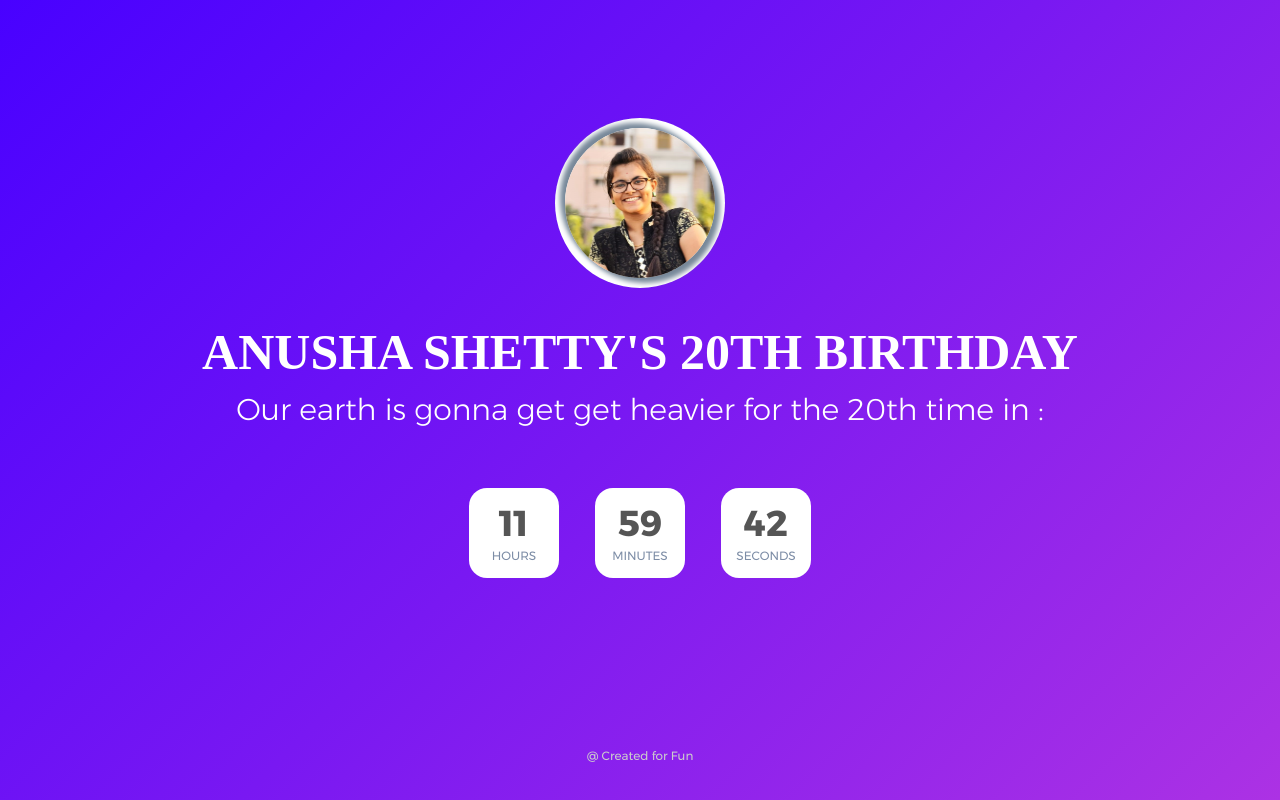
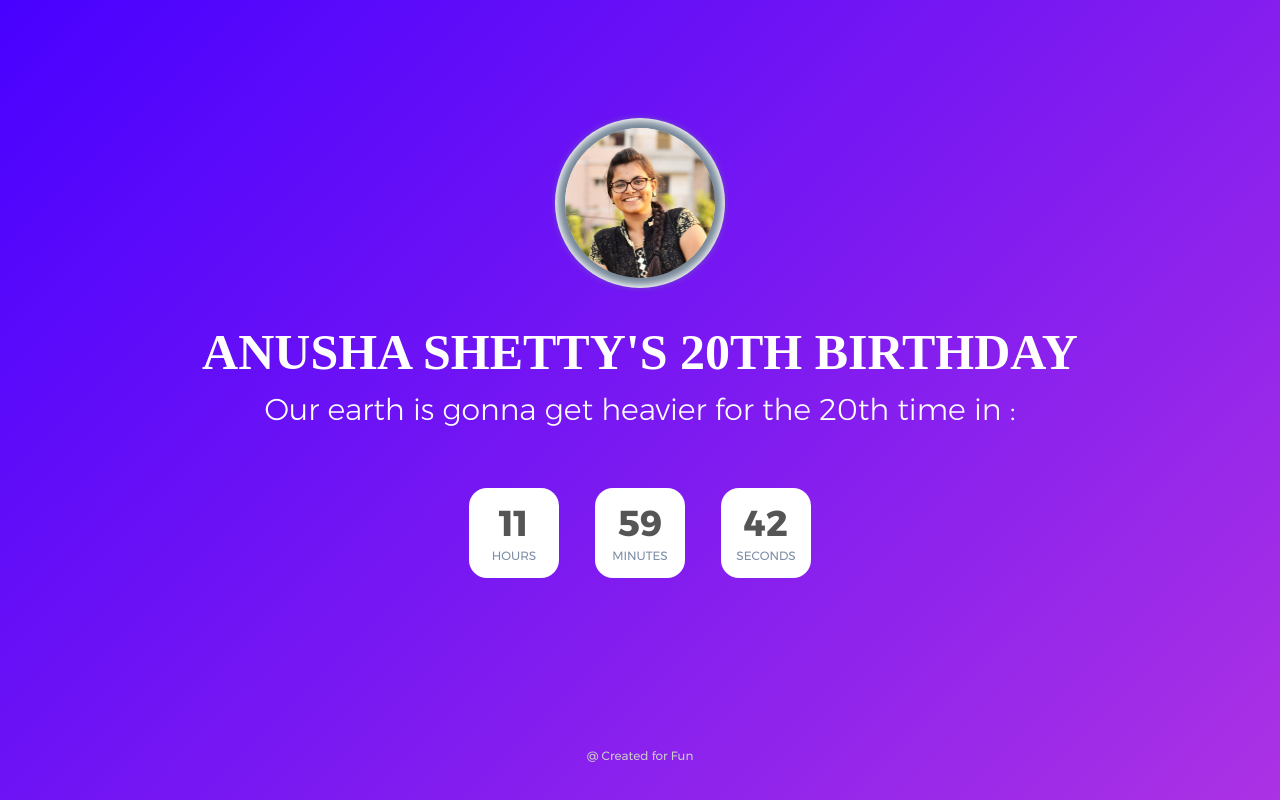
Before and after one commit to Mohammed-Aman-Khan/static-websites.github.io, a plain HTML site: page bday-site/index.html in a window 1280 px wide. Drawn offline with Linux system fonts and the light colour scheme; a web font is replaced by a local one.

Commit message:
Update index.html

```diff
--- a/bday-site/index.html
+++ b/bday-site/index.html
@@ -11,21 +11,30 @@
 </head>
 
 <body>
-
-
+    <style>
+        .image {
+            width: 150px;
+            height: 150px;
+            border-radius: 100%;
+            display: block;
+            margin-top: 10px;
+            margin-left: 10px;
+            box-shadow: 5px 5px 10px lightslategray,
+                -5px -5px 10px lightslategray, 5px -5px 10px lightslategray, -5px 5px 10px lightslategray;
+        }
+    </style>
     <div class="bg-g1 size1 flex-w flex-col-c-sb p-l-15 p-r-15 p-t-55 p-b-35 respon1">
         <span></span>
         <div class="flex-col-c p-t-50 p-b-50">
             <div style="border-radius: 100%; width: 170px; height: 170px; background-color: white; ">
-                <img src="./img.jpeg"
-                    style="width: 150px; height: 150px; border-radius: 100%; display: block; margin-top: 10px; margin-left: 10px; box-shadow: 5px 5px 5px lightslategray, -5px -5px 5px lightslategray" />
+                <img src="./img.jpeg" class="image" />
             </div><br /><br />
             <h3 class="l1-txt1 txt-center p-b-10">
                 Anusha Shetty's 20th Birthday
             </h3>
 
             <p class="txt-center l1-txt2 p-b-60">
-                Our earth is gonna get get heavier for the 20th time in :
+                Our earth is gonna get heavier for the 20th time in :
             </p>
 
             <div class="flex-w flex-c cd100 p-b-82">
```
